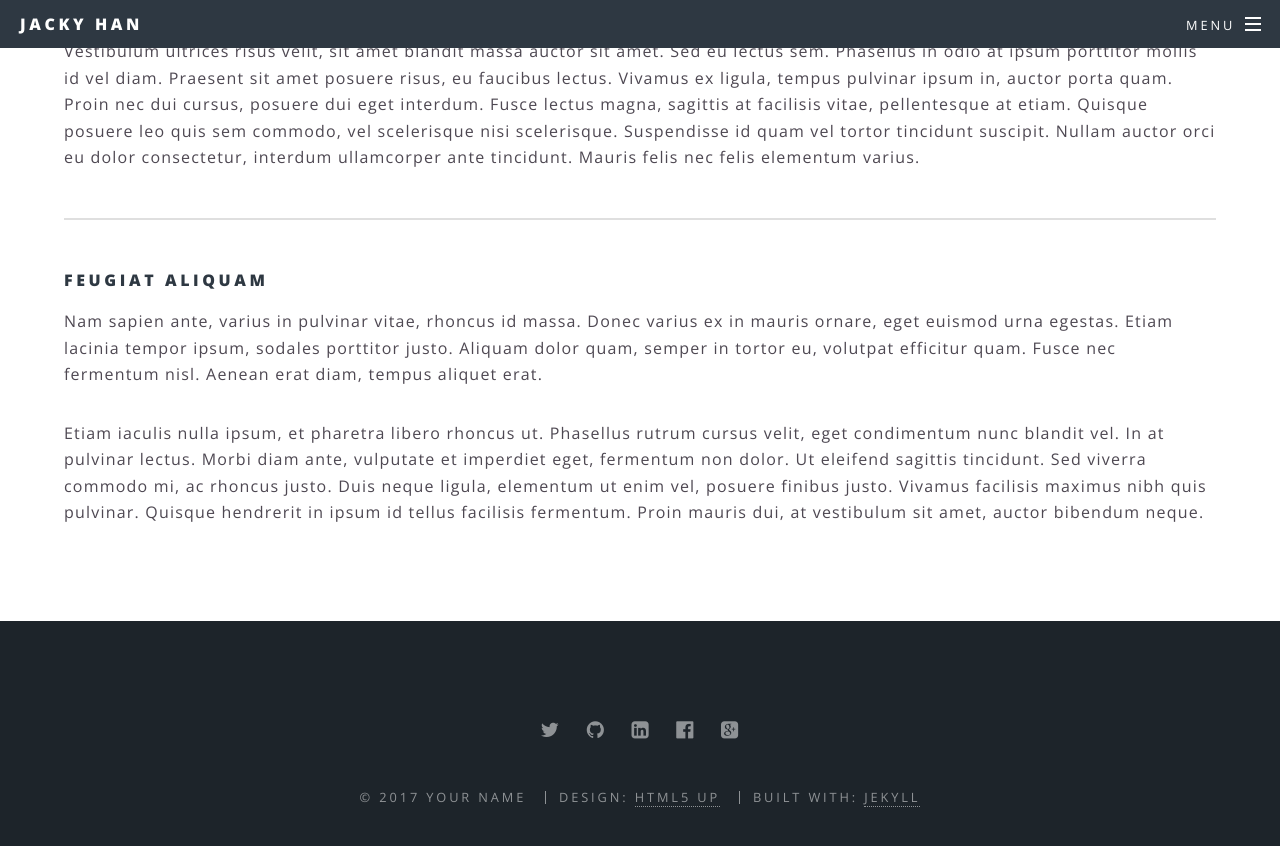
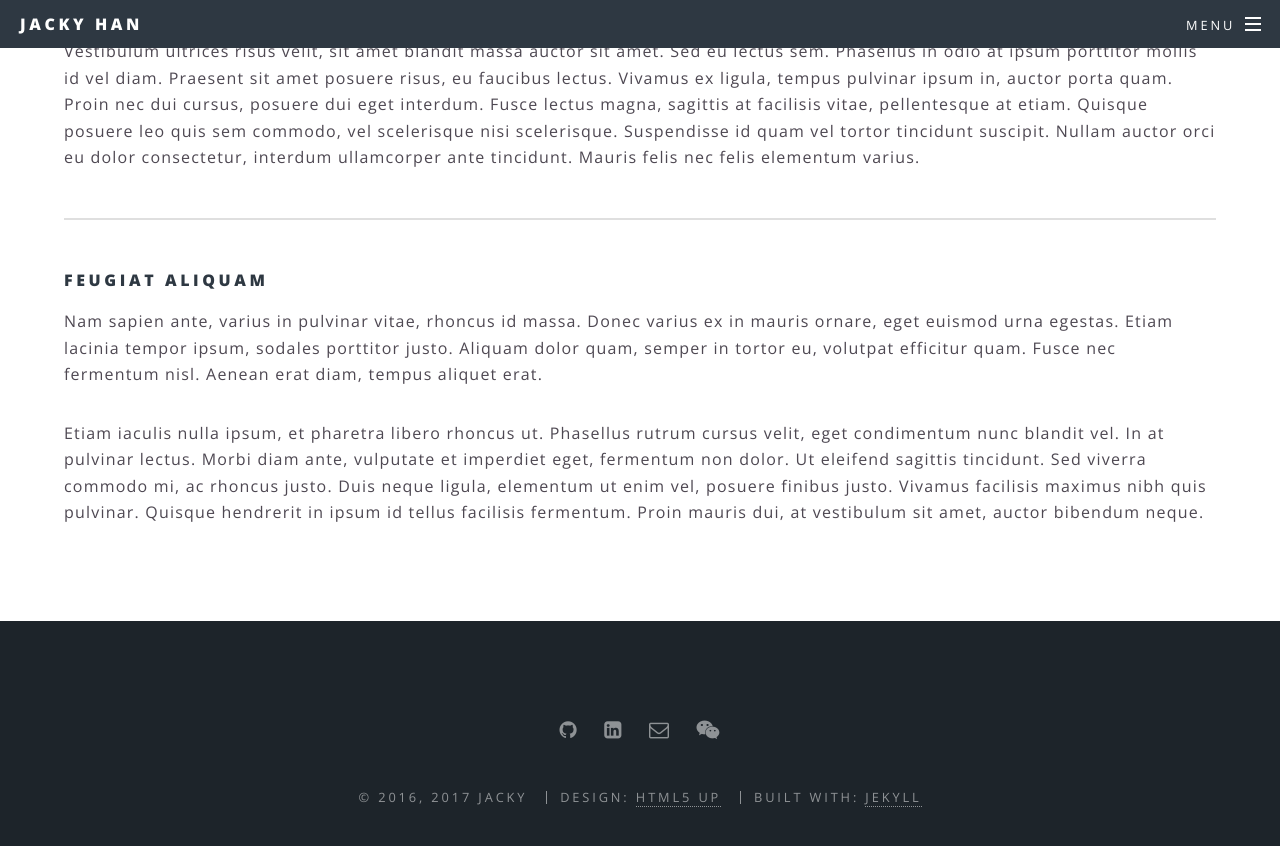
Before and after one commit to JackyHan/jackyhan.github.io, a Jekyll site: the page built from generic.html, in a window 1280 px wide and 900 px high, scrolled down 692 px. Shown: the top 846 px of the window. Built offline with Jekyll 4.4.1, drawn with Linux system fonts in a browser that asks for light colours.

Commit message:
update config

```diff
--- a/_config.yml
+++ b/_config.yml
@@ -5,18 +5,18 @@
 title: Jacky Han
 description: |
   Jacky's personal website
-owner: Your Name # or company name
-first_published: 2017 # if migrating another site, the year of your first publish
+owner: Jacky # or company name
+first_published: 2016 # if migrating another site, the year of your first publish
 email: jackyhan95@gmail.com
 baseurl: "" # the subpath of your site, e.g. /blog
 url: "http://yourdomain.com" # the base hostname & protocol for your site
 social:
-  twitter: https://twitter.com/<username>
-  github: https://github.com/<username>
-  linkedin-square: https://linkedin.com/in/<username>
-  facebook-official: https://facebook.com/<username>
-  google-plus-square: https://plus.google.com/u/0/+<username>
-  #email: /contact/
+  #twitter: https://twitter.com/<username>
+  github: https://github.com/jackyhan
+  linkedin-square: https://www.linkedin.com/in/jiahao-jacky-han/
+  #facebook-official: https://facebook.com/<username>
+  #google-plus-square: https://plus.google.com/u/0/+<username>
+  email: mailto:jackyhan95@gmail.com
   #flickr:
   #instagram:
   #youtube-square:
@@ -41,7 +41,7 @@ social:
   #vk:
   #slack:
   #vine:
-  #weixin:
+  weixin: http://imgur.com/a/SjjZc
   #yelp:
   #skyatlas:
   #leanpub:
```
